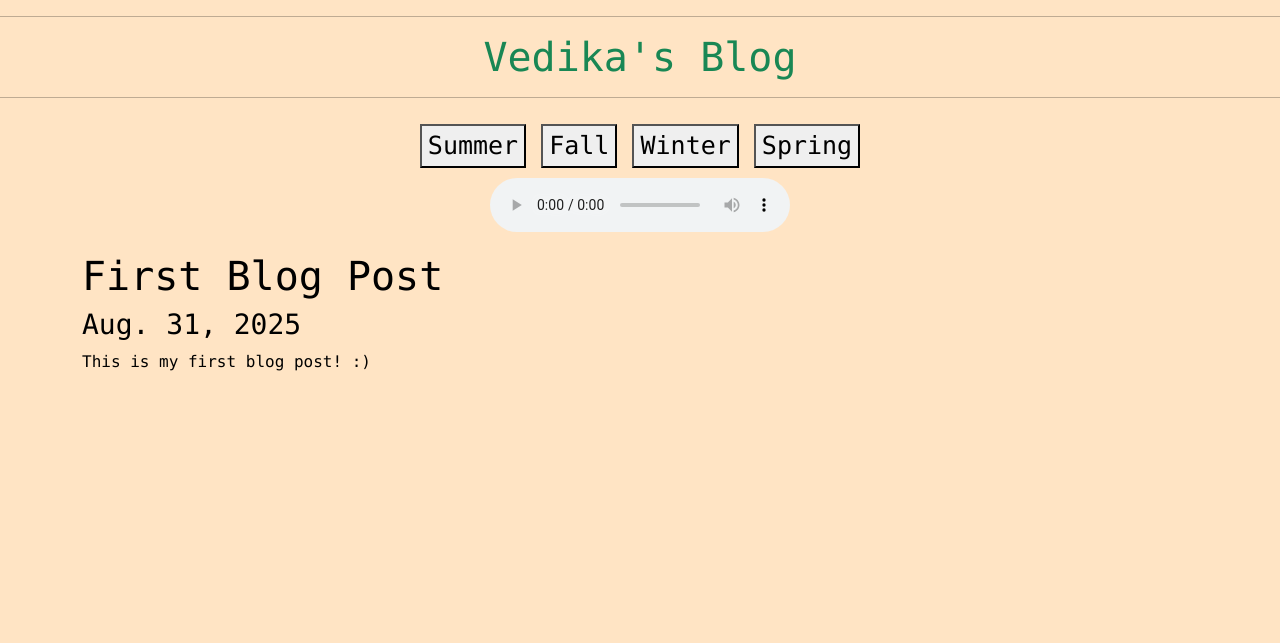
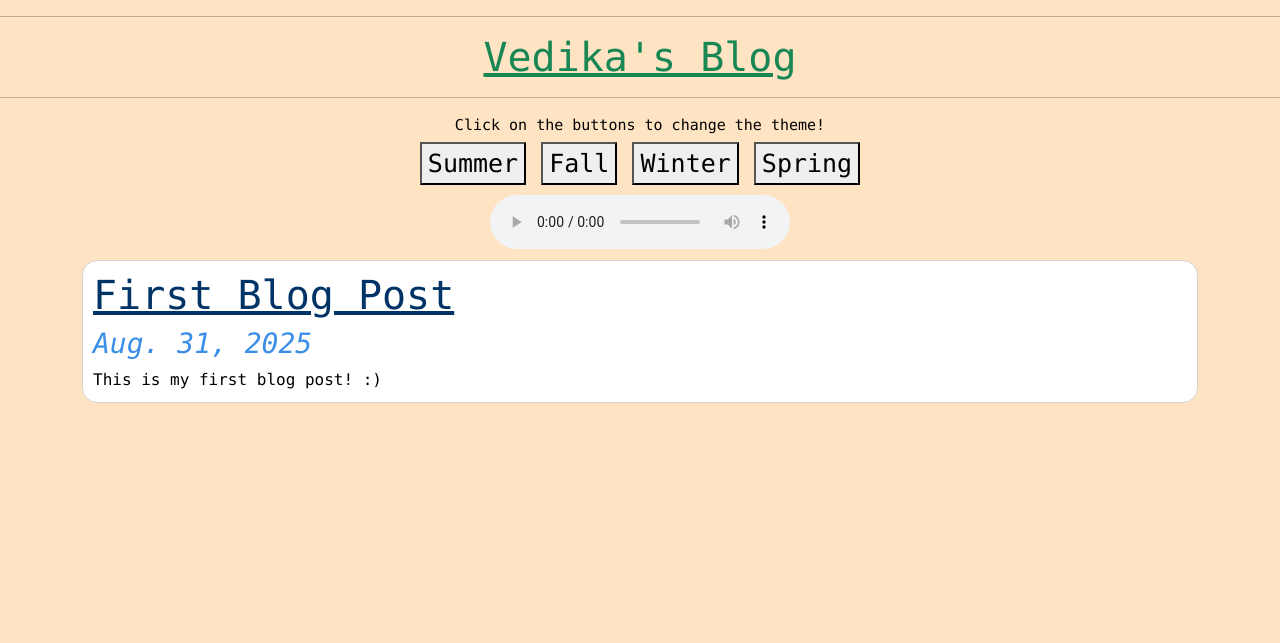
Before and after one commit to VC-create/gratitude, a Django app: page /1 in a window 1280 px wide. Shown: the top 643 px of the page. Run offline with Django 5.2, Linux system fonts and the light colour scheme; data comes from the database, SQL or seed files in the repository.

Commit message:
finished all the css. WE HAVE FINISHED THE BLOG!!! Now i just have to update the readme

```diff
--- a/pages/static/fall.css
+++ b/pages/static/fall.css
@@ -165,8 +165,9 @@
 .blog-content{
     background-color: white;
     padding:10px;
-    border:black 1px solid;
+    border:rgb(214, 208, 208) 1px solid;
     z-index:999;
+    border-radius:15px;
 }
 
 h1 {
--- a/pages/static/spring.css
+++ b/pages/static/spring.css
@@ -120,8 +120,9 @@
 .blog-content{
     background-color: white;
     padding:10px;
-    border:black 1px solid;
+    border:rgb(214, 208, 208) 1px solid;
     z-index:999;
+    border-radius:15px;
 }
 
 h1 {
--- a/pages/static/style.css
+++ b/pages/static/style.css
@@ -11,8 +11,27 @@
 header {
     text-align: center;
     font-size: 25px;
-    padding:10px;
+    padding:5x;
 }
 header h4 {
     margin-top: 10px;
 }
+
+/*for detail.html*/
+.blog-content{
+    background-color: white;
+    padding:10px;
+    border:rgb(214, 208, 208) 1px solid;
+    z-index:999;
+    border-radius:15px;
+}
+
+h1 {
+    color: #003366;
+    text-decoration: underline;
+}
+
+h3{
+    font-style: italic;
+    color: rgb(58, 142, 232);
+}
--- a/pages/static/winter.css
+++ b/pages/static/winter.css
@@ -149,8 +149,9 @@
 .blog-content{
     background-color: white;
     padding:10px;
-    border:black 1px solid;
+    border:rgb(214, 208, 208) 1px solid;
     z-index:999;
+    border-radius:15px;
 }
 
 h1 {
--- a/pages/templates/base.html
+++ b/pages/templates/base.html
@@ -21,10 +21,8 @@
     <hr>
 
     <header>
-      <!--<div class="sunray">
-        <br>
-      </div>-->
       <div>
+        <p style="font-size:15px; margin:5px;">Click on the buttons to change the theme!</p>
         <button onclick="toggleTheme('summer.css')">Summer</button>
         <button onclick="toggleTheme('fall.css')">Fall</button>
         <button onclick="toggleTheme('winter.css')">Winter</button>
```
Also changed, not shown: pages/static/summer.css (+2 -14 lines).
